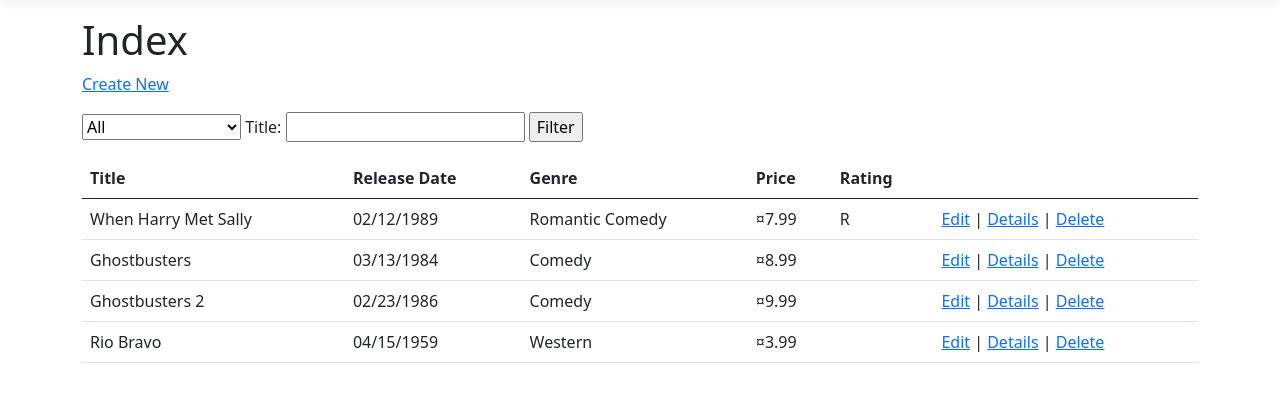
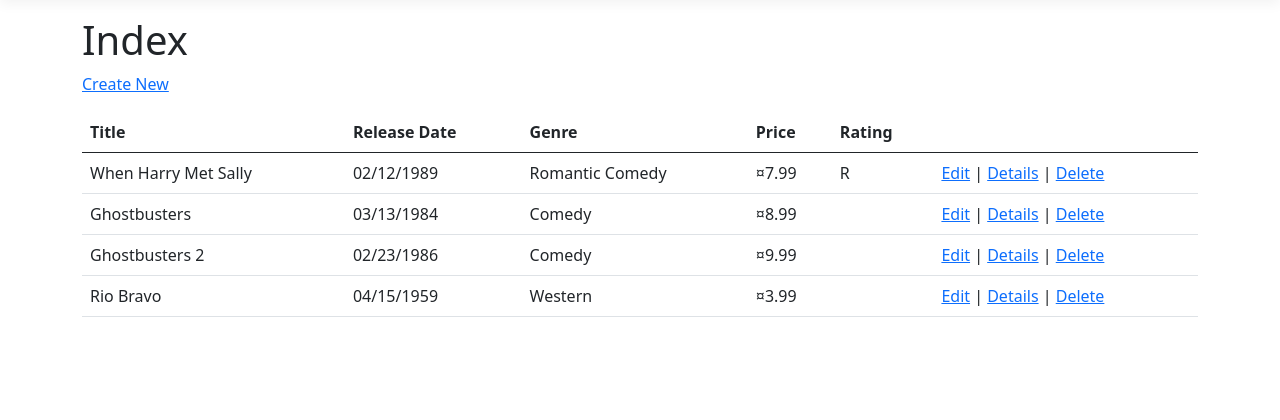
Before and after one commit to mcabalin14/comp367lab3, an ASP.NET Core app: page /Movies in a window 1280 px wide. Shown: the part 57-477 px from the top of the page. Run offline with ASP.NET Core 8, Linux system fonts and the light colour scheme; data comes from the database, SQL or seed files in the repository; style sheets or scripts are compiled from the project's sources.

Commit message:
MVC core features implemented

```diff
--- a/MvCMovie/MvCMovie/Views/Movies/Index.cshtml
+++ b/MvCMovie/MvCMovie/Views/Movies/Index.cshtml
@@ -9,17 +9,6 @@
 <p>
     <a asp-action="Create">Create New</a>
 </p>
-<form asp-controller="Movies" asp-action="Index" method="get">
-    <p>
-
-        <select asp-for="MovieGenre" asp-items="Model.Genres">
-            <option value="">All</option>
-        </select>
-
-        <label>Title: <input type="text" asp-for="SearchString" /></label>
-        <input type="submit" value="Filter" />
-    </p>
-</form>
 
 <table class="table">
     <thead>
```
